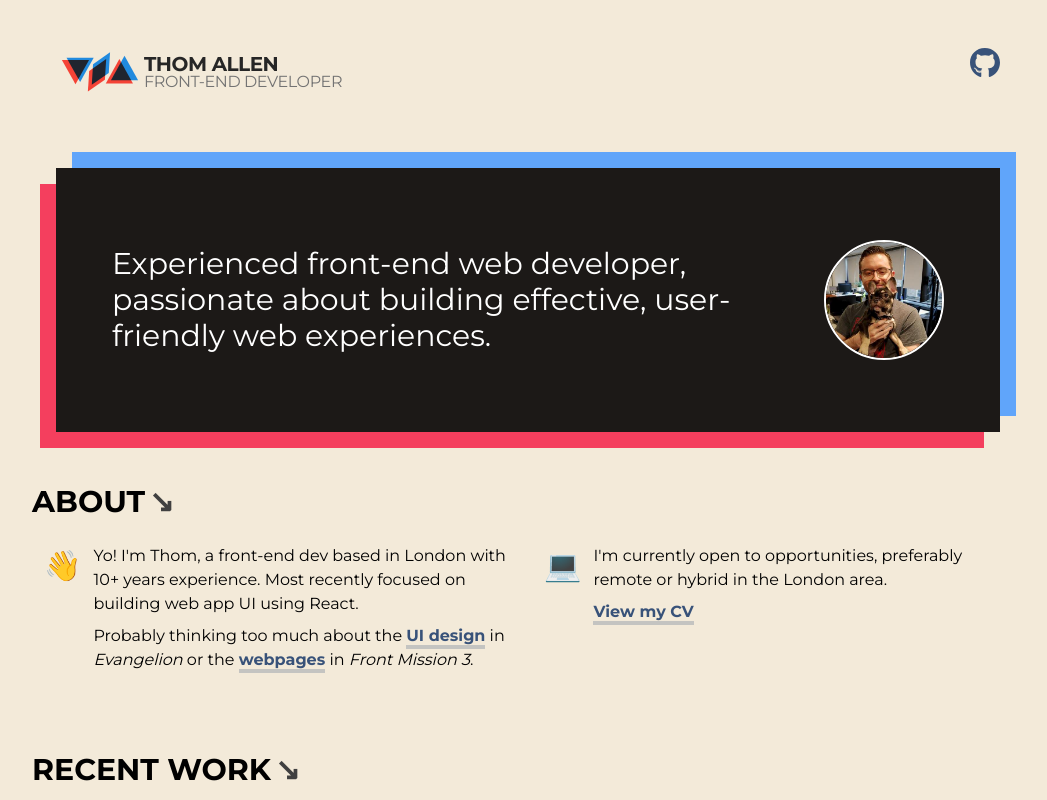
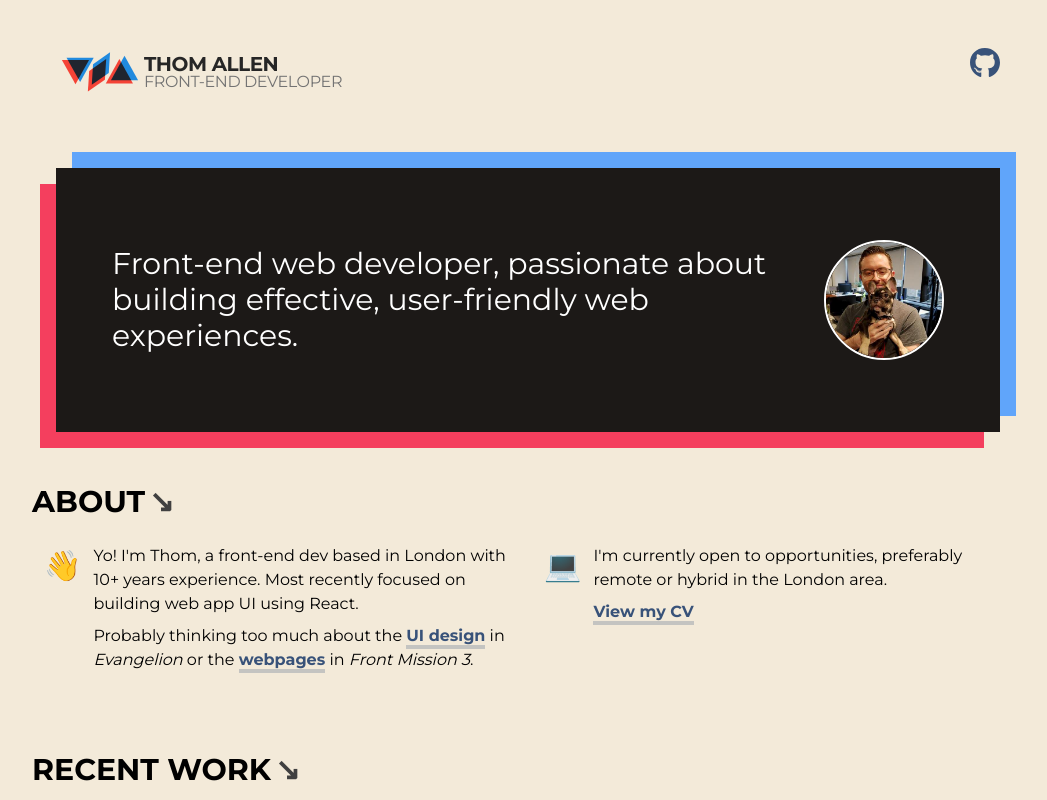
Before and after one commit to tjallen/thomjamesallen, a Next.js app: page / in a window 1280 px wide. Shown: the top 800 px of the page, without its empty margins (112-1159 px from the left). Built offline with nearby package versions, Linux system fonts and the light colour scheme.

Commit message:
Dedupe copy

```diff
--- a/app/components/Hero.tsx
+++ b/app/components/Hero.tsx
@@ -9,8 +9,8 @@ export function Hero() {
           <div className="z-2 relative flex h-full w-full translate-y-4 -translate-x-4 flex-col-reverse items-center justify-center bg-stone-900 p-4 text-white md:flex-row md:p-8 lg:p-12 xl:py-16">
             <div className="m-2">
               <h2 className="break-keep text-lg md:text-2xl lg:text-3xl">
-                Experienced front-end web developer, passionate about building
-                effective, user-friendly web experiences.
+                Front-end web developer, passionate about building effective,
+                user-friendly web experiences.
               </h2>
             </div>
             <div className="relative m-2 min-h-[120px] min-w-[120px] rounded-full border-2 border-white">
```
